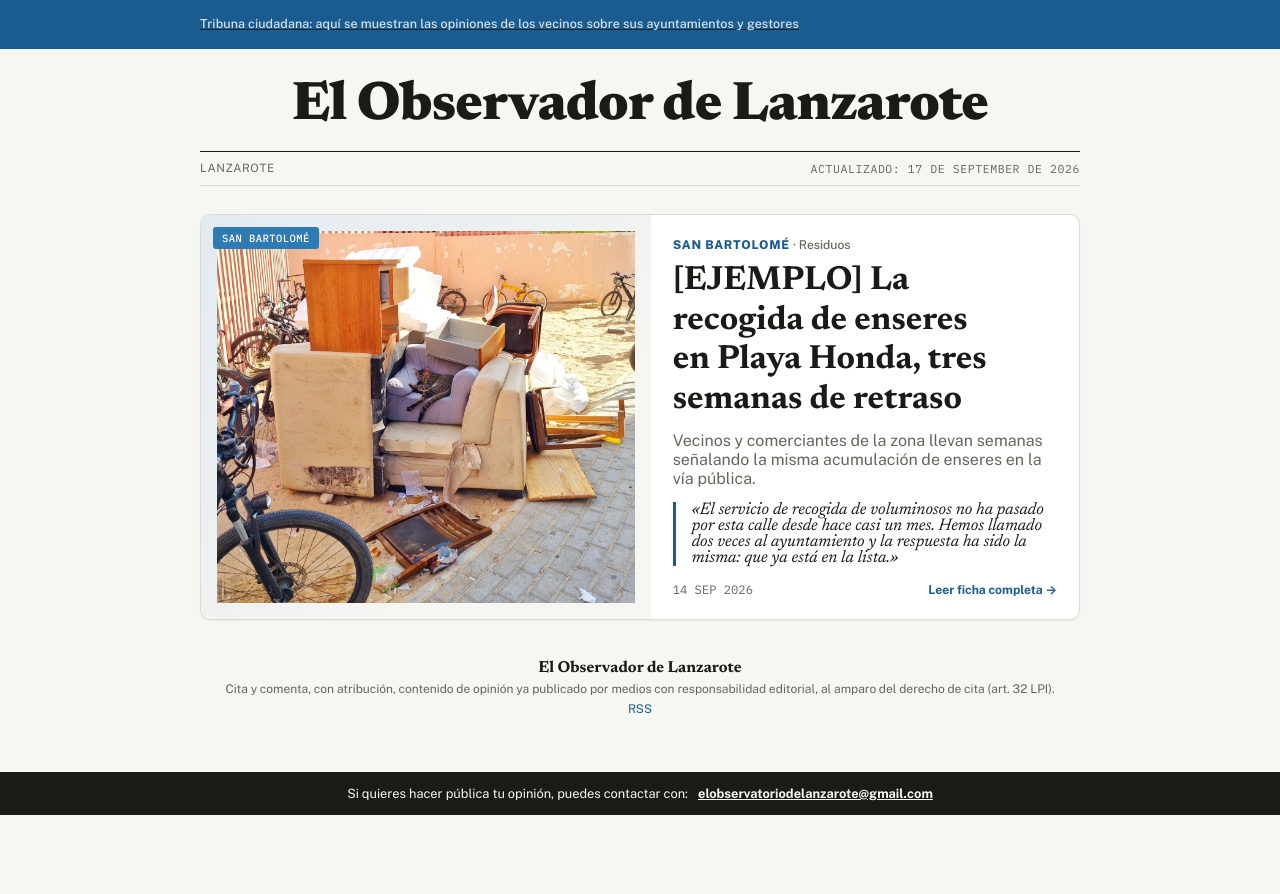
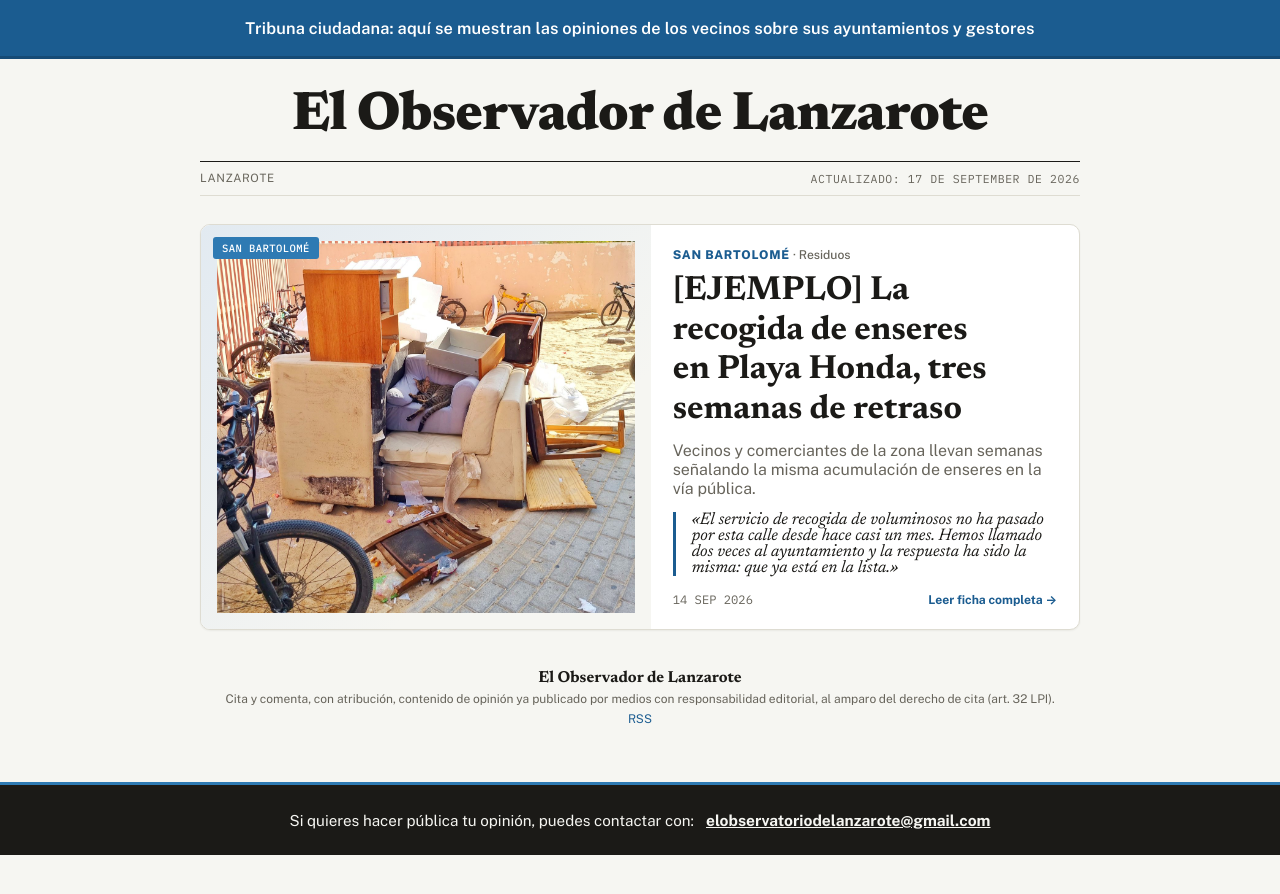
Before and after one commit to elobservadordelanzarote/elobservadordelanzarote.github.io, a Jekyll site: the page built from index.md, in a window 1280 px wide. Shown: the top 894 px of the page. Built offline with Jekyll 4.4.1, drawn with Linux system fonts in a browser that asks for light colours.

Commit message:
Cintillas más gruesas y visibles, a juego con medios reales

```diff
--- a/assets/css/main.css
+++ b/assets/css/main.css
@@ -74,27 +74,25 @@ img { max-width: 100%; display: block; }
   top: env(safe-area-inset-top, 0px);
   z-index: 10;
   background: var(--bar-bg);
-  padding: 16px 20px 18px;
+  padding-block: 3px;
+  border-bottom: 3px solid rgba(0, 0, 0, 0.18);
 }
 .sticky-bar-inner {
   display: flex;
-  flex-direction: column;
-  gap: 4px;
-}
-.sticky-bar a.home-link {
-  font-family: "Newsreader", serif;
-  font-weight: 700;
-  font-size: 1.15rem;
-  color: var(--bar-fg);
+  align-items: center;
+  justify-content: center;
+  text-align: center;
+  min-height: 30px;
+  padding-block: 14px;
   text-decoration: none;
 }
 .sticky-bar .tagline {
   font-family: "Public Sans", sans-serif;
-  font-weight: 500;
-  font-size: 0.78rem;
+  font-weight: 600;
+  font-size: clamp(0.86rem, 2.4vw, 1.02rem);
   color: var(--bar-fg);
-  opacity: 0.82;
   letter-spacing: 0.01em;
+  line-height: 1.35;
 }
 .sticky-bar span.date {
   font-family: "IBM Plex Mono", monospace;
@@ -108,20 +106,23 @@ img { max-width: 100%; display: block; }
 /* ---- cintilla inferior de contacto ---- */
 .contact-ribbon {
   background: var(--ink);
-  padding: 14px 20px;
+  padding-block: 26px;
+  border-top: 3px solid var(--accent-strong);
 }
 .contact-ribbon .wrap {
   display: flex;
   flex-wrap: wrap;
   justify-content: center;
-  gap: 6px 10px;
+  align-items: baseline;
+  gap: 8px 12px;
   text-align: center;
-  font-size: 0.8rem;
+  font-size: clamp(0.85rem, 2.2vw, 0.95rem);
   color: var(--paper);
 }
 .contact-ribbon a {
   color: var(--paper);
   font-weight: 700;
+  font-size: 1.02em;
   text-decoration: underline;
 }
 @media (prefers-color-scheme: dark) {
```
